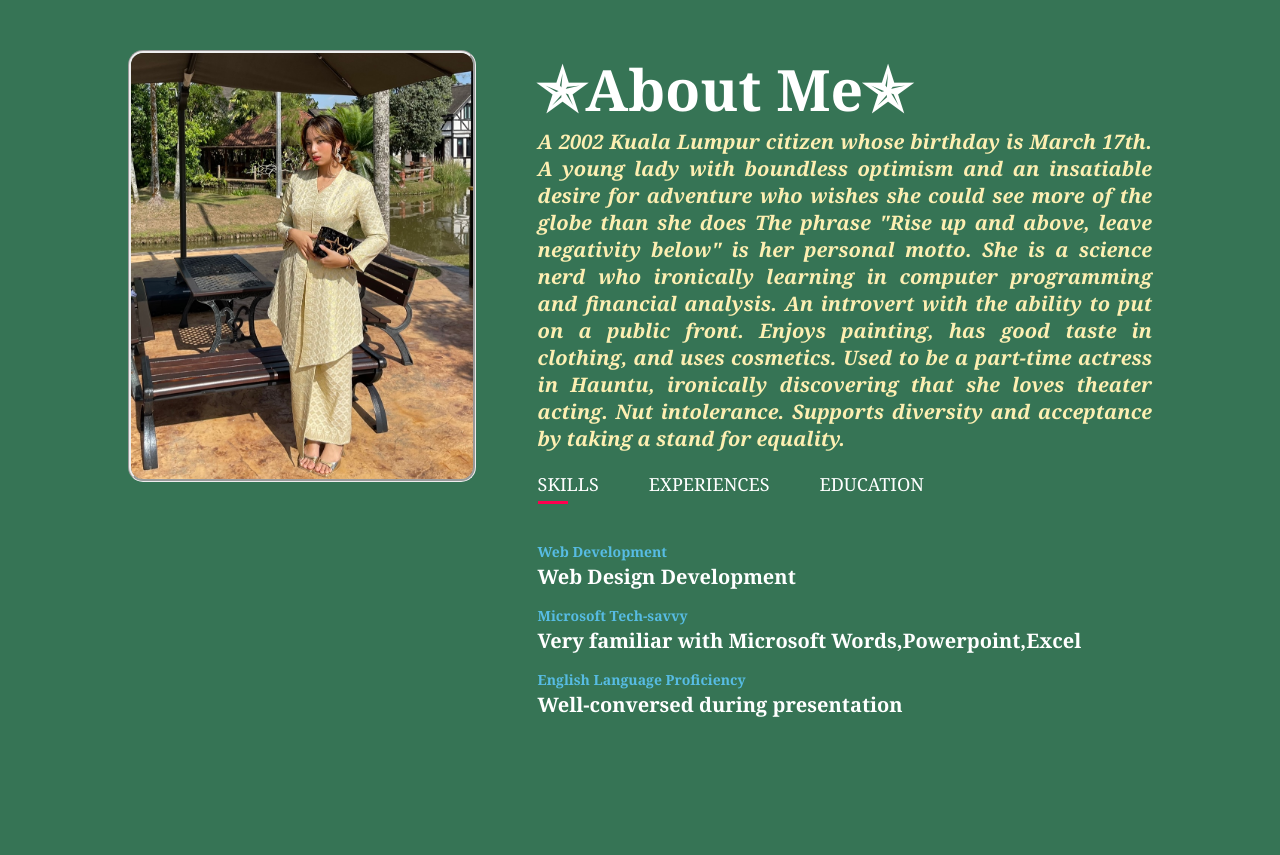
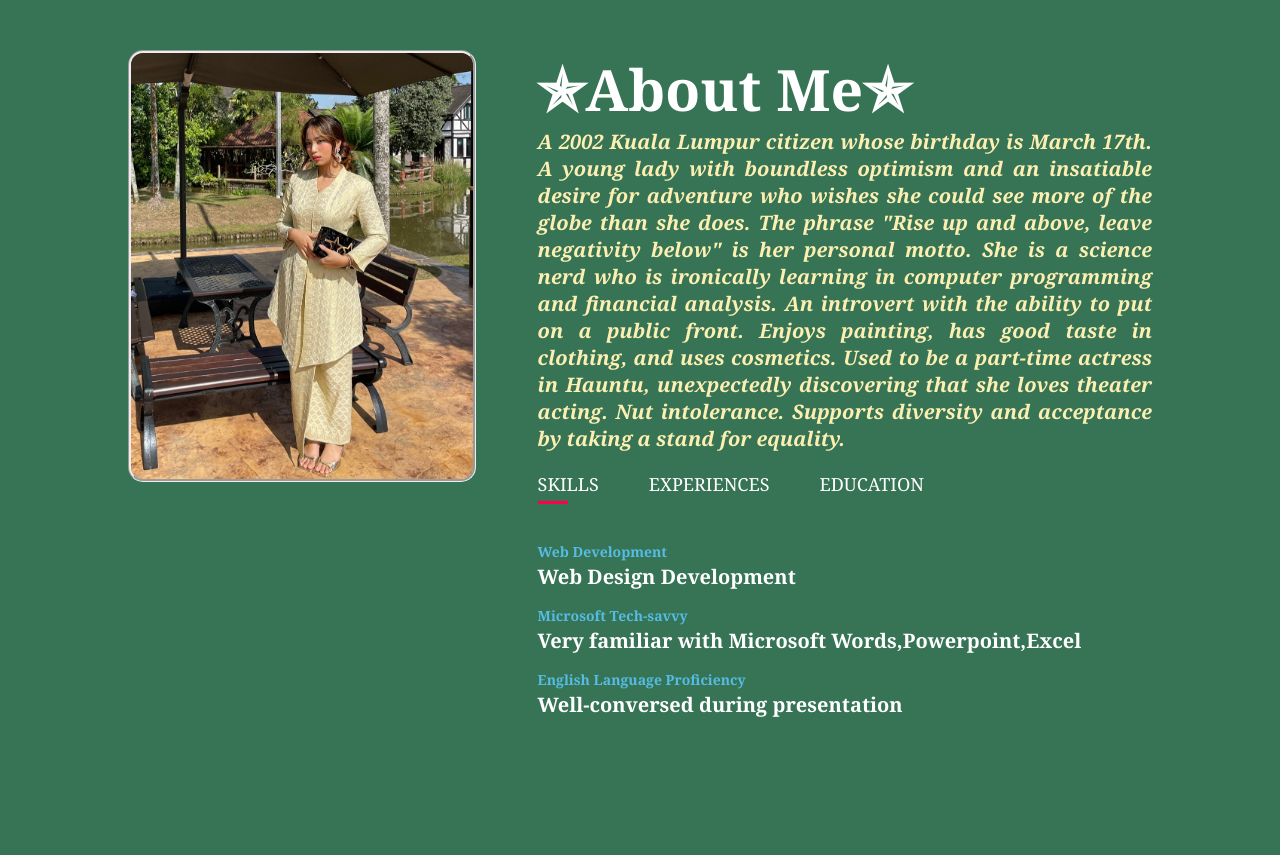
Before and after one commit to talissaizam/my-individual-project, a plain HTML site: page index.html in a window 1280 px wide. Shown: the part 840-1695 px from the top of the page. Drawn offline with Linux system fonts and the light colour scheme.

Commit message:
index.html

```diff
--- a/index.html
+++ b/index.html
@@ -38,7 +38,7 @@
                 </div>
                 <div class="about-col-2">
                     <h1 class="sub-title"><symbol>&#10031;About Me<symbol>&#10031;</h1>
-                    <p><font color="#fdefb2"><i><font face="Times">A 2002 Kuala Lumpur citizen whose birthday is March 17th. A young lady with boundless optimism and an insatiable desire for adventure who wishes she could see more of the globe than she does The phrase "Rise up and above, leave negativity below" is her personal motto. She is a science nerd who ironically learning in computer programming and financial analysis. An introvert with the ability to put on a public front. Enjoys painting, has good taste in clothing, and uses cosmetics. Used to be a part-time actress in Hauntu, ironically discovering that she loves theater acting. Nut intolerance. Supports diversity and acceptance by taking a stand for equality.</font></i></font color></p>
+                    <p><font color="#fdefb2"><i><font face="Times">A 2002 Kuala Lumpur citizen whose birthday is March 17th. A young lady with boundless optimism and an insatiable desire for adventure who wishes she could see more of the globe than she does. The phrase "Rise up and above, leave negativity below" is her personal motto. She is a science nerd who is ironically learning in computer programming and financial analysis. An introvert with the ability to put on a public front. Enjoys painting, has good taste in clothing, and uses cosmetics. Used to be a part-time actress in Hauntu, unexpectedly discovering that she loves theater acting. Nut intolerance. Supports diversity and acceptance by taking a stand for equality.</font></i></font color></p>
 
                     <div class="tab-titles">
                         <p class="tab-links active-link" onclick="opentab('SKILLS')">SKILLS</p>
```
